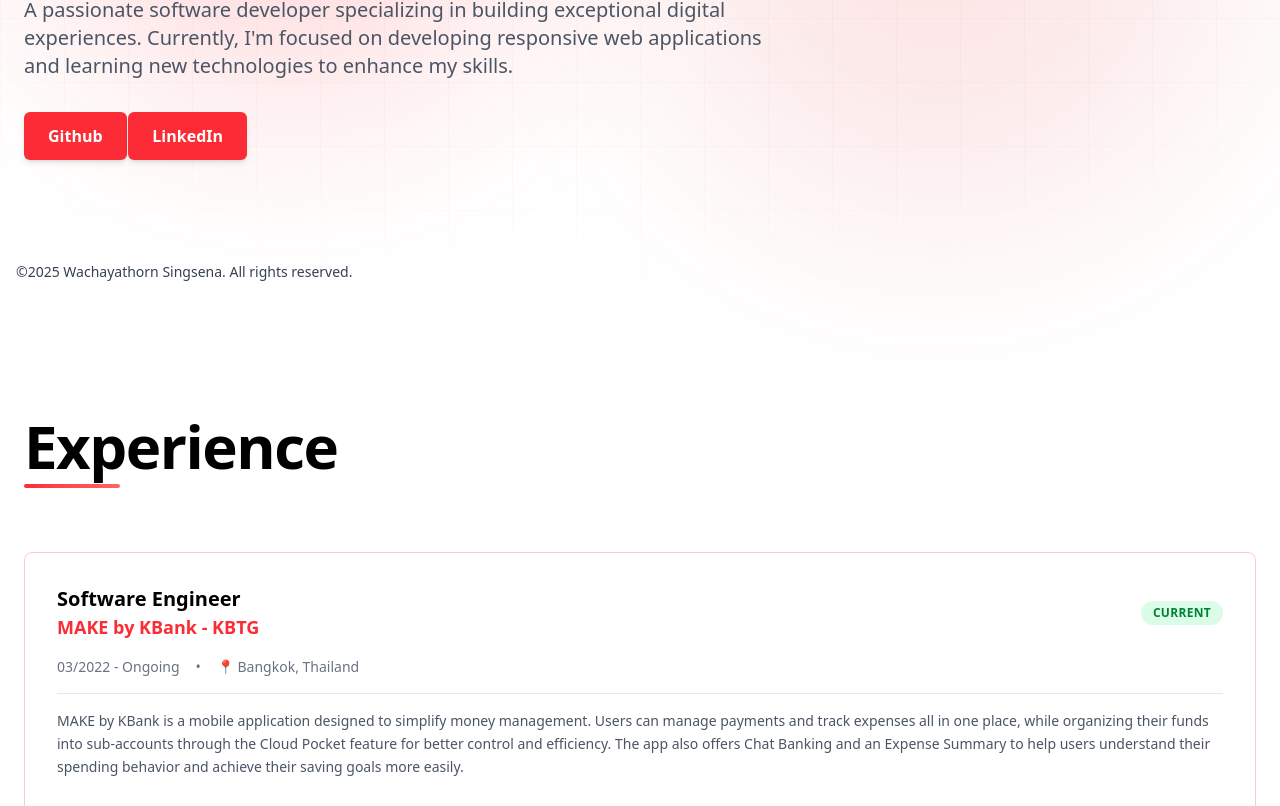
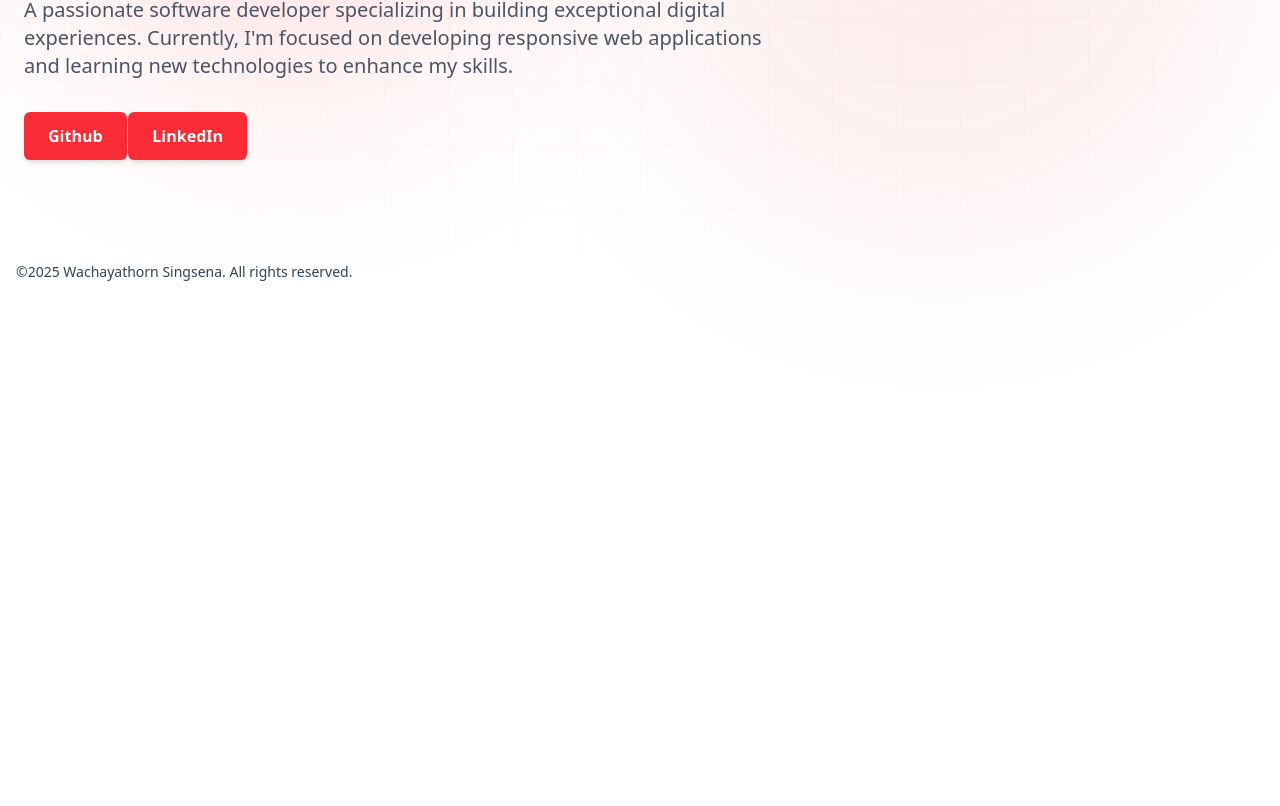
Before and after one commit to wachayathorn/introduce-myself, a Next.js app: page / in a window 1280 px wide. Shown: the part 494-1300 px from the top of the page. After the commit the page ends 800 px from the top, so only its background shows below. Built offline with nearby package versions, Linux system fonts and the light colour scheme.

Commit message:
feat: add Experience section with dynamic content and update header link

```diff
--- a/components/experience/page.tsx
+++ b/app/experience/page.tsx
@@ -11,7 +11,7 @@ export default function Experience() {
         <h2 className="text-5xl md:text-6xl font-black mb-2 tracking-tight">
           Experience
         </h2>
-        <div className="h-1 w-24 bg-gradient-to-r from-red-500 to-red-400 rounded-full"></div>
+        <div className="h-1 w-24 bg-linear-to-r from-red-500 to-red-400 rounded-full"></div>
       </div>
 
       {/* Experience Cards */}
--- a/app/layout.tsx
+++ b/app/layout.tsx
@@ -7,7 +7,7 @@ export default function RootLayout({
 }>) {
   return (
     <html lang="en">
-      <body className="bg-white">
+      <body>
         {children}
       </body>
     </html>
--- a/app/page.tsx
+++ b/app/page.tsx
@@ -1,6 +1,6 @@
 import Footer from "@/components/footer/page";
 import Header from "@/components/header/page";
-import Experience from "@/components/experience/page";
+import Experience from "@/app/experience/page";
 
 export default function App() {
   return (
@@ -54,7 +54,6 @@ export default function App() {
           </div>
         </div>
       </div>
-      <Experience />
       <Footer />
     </div>
   );
--- a/components/header/page.tsx
+++ b/components/header/page.tsx
@@ -11,7 +11,7 @@ export default function Header() {
           <div></div>
           <nav className="hidden md:grid grid-cols-4 gap-2 text-sm font-light">
             <a
-              href="#experience"
+              href="/experience"
               className="hover:text-red-600 transition duration-150 text-center"
             >
               Experience
```
